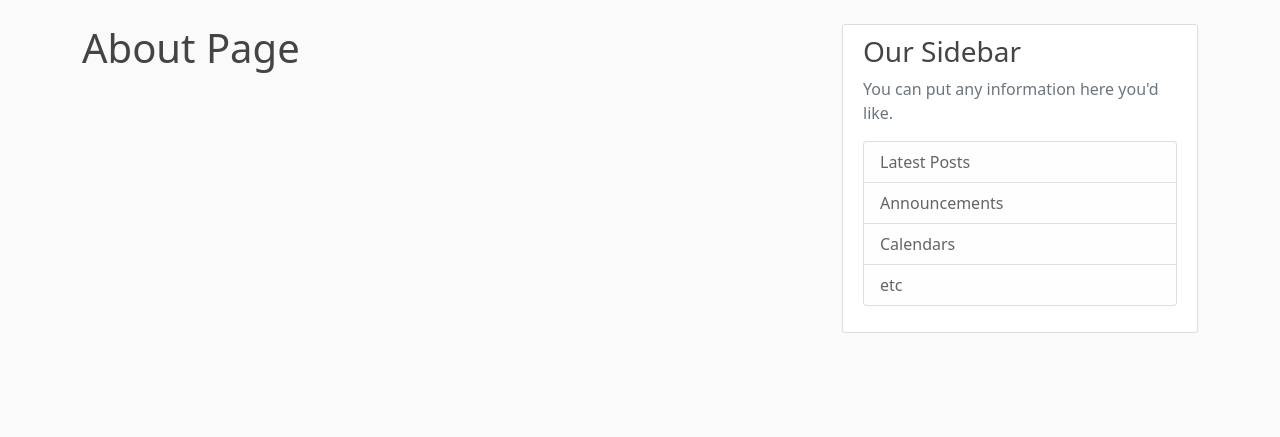
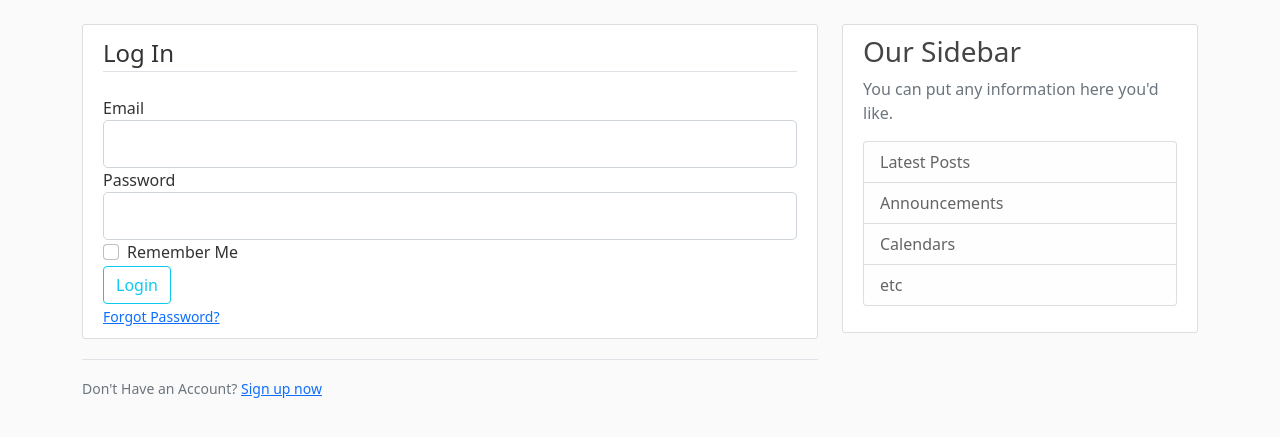
Before and after one commit to Kariaki58/Full_Stack_Development, a Flask app: page /login in a window 1280 px wide. Shown: the part 56-493 px from the top of the page. Run offline with Flask 3, Linux system fonts and the light colour scheme.

Commit message:
studying more of flask

```diff
--- a/flask_tutorial/flask_blog.py
+++ /dev/null
@@ -1,52 +0,0 @@
-from flask import Flask, render_template, url_for, flash, redirect
-from form import RegistrationForm, LoginForm
-
-
-app = Flask(__name__)
-
-
-app.config['SECRET_KEY'] = '4d4dc0cd5e830f7356438e980dfeb96f'
-
-
-posts = [
-    {
-        'author': 'Corey Schafer',
-        'title': 'Blog Post 1',
-        'content': 'First post content',
-        'date_posted': 'April 20, 2018'
-    },
-    {
-        'author': 'Jane Doe',
-        'title': 'Blog Post 2',
-        'content': 'Second post content',
-        'date_posted': 'April 21, 2018'
-    }
-]
-
-@app.route("/")
-@app.route("/home")
-def home():
-    return render_template('home.html', posts=posts)
-
-
-@app.route("/about")
-def about():
-    return render_template('about.html', title='About')
-
-
-@app.route("/register", methods=['GET', 'POST'])
-def register():
-    form = RegistrationForm()
-    if form.validate_on_submit():
-        flash(f'Account created for {form.username.data}!', 'success') #bootstrap success
-        return redirect(url_for('home'))
-    return render_template('register.html', title='Register', form=form)
-
-
-@app.route("/login")
-def login():
-    form = LoginForm()
-    return render_template('login.html', title='Login', form=form)
-
-if __name__ == "__main__":
-    app.run(debug=True)
--- a/flask_tutorial/form.py
+++ b/flask_tutorial/flask_blog/form.py
@@ -1,6 +1,7 @@
 from flask_wtf import FlaskForm
 from wtforms import StringField, PasswordField, SubmitField, BooleanField
-from wtforms.validators import DataRequired, Length, Email, EqualTo
+from wtforms.validators import DataRequired, Email, EqualTo, Length, ValidationError
+from flask_blog.models import User
 
 
 class RegistrationForm(FlaskForm):
@@ -12,6 +13,17 @@ class RegistrationForm(FlaskForm):
     submit = SubmitField('Sign Up')
 
 
+    def validate_username(self, username):
+        user = User.query.filter_by(username=username.data).first()
+        if user:
+            raise ValidationError('username exits')
+
+    def validate_email(self, email):
+        user = User.query.filter_by(email=email.data).first()
+        if user:
+            raise ValidationError('email exits')
+
+
 class LoginForm(FlaskForm):
     email = StringField('Email', validators=[DataRequired(), Email()])
     password = PasswordField('Password', validators=[DataRequired(), Length(min=4)])
--- /dev/null
+++ b/flask_tutorial/flask_blog/routes.py
@@ -0,0 +1,74 @@
+from flask import render_template, url_for, flash, redirect, request
+from flask_blog.form import RegistrationForm, LoginForm
+from flask_blog import app, bcrypt, db
+from flask_blog.models import User, Post
+from flask_login import login_user, current_user, logout_user, login_required
+
+
+posts = [
+    {
+        'author': 'Corey Schafer',
+        'title': 'Blog Post 1',
+        'content': 'First post content',
+        'date_posted': 'April 20, 2018'
+    },
+    {
+        'author': 'Jane Doe',
+        'title': 'Blog Post 2',
+        'content': 'Second post content',
+        'date_posted': 'April 21, 2018'
+    }
+]
+
+@app.route("/")
+@app.route("/home")
+def home():
+    return render_template('home.html', posts=posts)
+
+
+@app.route("/about")
+def about():
+    return render_template('about.html', title='About')
+
+
+@app.route("/register", methods=['GET', 'POST'])
+def register():
+    if current_user.is_authenticated:
+        return redirect(url_for('home'))
+    form = RegistrationForm()
+    if form.validate_on_submit():
+        hashed_password = bcrypt.generate_password_hash(form.password.data).decode('utf-8')
+        user = User(username=form.username.data, email=form.email.data, password=hashed_password)
+        db.session.add(user)
+        db.session.commit()
+        flash('Your accout has been created!', 'success') #bootstrap success
+        return redirect(url_for('login'))
+    return render_template('register.html', title='Register', form=form)
+
+
+@app.route("/login", methods=['GET', 'POST'])
+def login():
+    if current_user.is_authenticated:
+        return redirect(url_for('home'))
+    form = LoginForm()
+    if form.validate_on_submit():
+        user = User.query.filter_by(email=form.email.data).first()
+        if user and bcrypt.check_password_hash(user.password, form.password.data):
+            login_user(user, remember=form.remember.data)
+            next_page = request.args.get('next')
+            return redirect(next_page) if next_page else redirect(url_for('home'))
+        else:
+            flash('Login failed. Please check username and password', 'danger')
+    return render_template('login.html', title='Login', form=form)
+
+
+@app.route('/logout')
+def logout():
+    logout_user()
+    return redirect(url_for('home'))
+
+
+@app.route('/account')
+@login_required
+def account():
+    return render_template('account.html', title='Account')
--- a/flask_tutorial/templates/login.html
+++ b/flask_tutorial/flask_blog/templates/account.html
@@ -1,4 +1,4 @@
 {% extends 'layout.html' %}
 {% block content %}
-    <h1>About Page</h1>
+    <h1>{{ current_user.username }}</h1>
 {% endblock content %}
--- a/flask_tutorial/templates/home.html
+++ b/flask_tutorial/flask_blog/templates/home.html
@@ -7,10 +7,9 @@
                 <a class="mr-2" href="#">{{ post.author }}</a>
                 <small class="text-muted">{{ post.date_posted }}</small>
             </div>
-            <h2><a class="article-title" href="#">{{ post.title }}</a></h2>
-            <p class="article-content">{{ post.content }}</p>
+                <h2><a class="article-title" href="#">{{ post.title }}</a></h2>
+                <p class="article-content">{{ post.content }}</p>
             </div>
         </article>
-
     {% endfor %}
 {% endblock content %}
--- a/flask_tutorial/templates/layout.html
+++ b/flask_tutorial/flask_blog/templates/layout.html
@@ -26,8 +26,13 @@
               </div>
               <!-- Navbar Right Side -->
               <div class="navbar-nav">
-                <a class="nav-item nav-link" href="/login">Login</a>
-                <a class="nav-item nav-link" href="/register">Register</a>
+                {% if current_user.is_authenticated %}
+                <a class="nav-item nav-link"  href="{{ url_for('account') }}">Account</a>
+                  <a class="nav-item nav-link"  href="{{ url_for('logout') }}">logout</a>
+                {% else %}
+                  <a class="nav-item nav-link" href="{{ url_for('login') }}">Login</a>
+                  <a class="nav-item nav-link" href="{{ url_for('register') }}">Register</a>
+                {% endif %}
               </div>
             </div>
           </div>
--- /dev/null
+++ b/flask_tutorial/flask_blog/templates/login.html
@@ -0,0 +1,52 @@
+{% extends 'layout.html' %}
+{% block content %}
+    <div class="content-section">
+        <form action="" method="POST">
+            {{ form.hidden_tag() }}
+            <fieldset class="form-group">
+                <legend class="border-bottom mb-4">Log In</legend>
+                <div class="form-group">
+                    {{ form.email.label(class="form-control-label") }}
+                    {% if form.email.errors %}
+                        {{ form.email(class="form-control form-control-lg is-invalid") }}
+                        <div class="invalid-feedback">
+                            {% for error in form.email.errors %}
+                                <span>{{ error }}</span>
+                            {% endfor %}
+                        </div>
+                    {% else %}
+                        {{ form.email(class="form-control form-control-lg") }}
+                    {% endif %}
+                </div>
+                <div class="form-group">
+                    {{ form.password.label(class="form-control-label") }}
+                    {% if form.password.errors %}
+                        {{ form.password(class="form-control form-control-lg is-invalid") }}
+                        <div class="invalid-feedback">
+                            {% for error in form.password.errors %}
+                                <span>{{ error }}</span>
+                            {% endfor %}
+                        </div>
+                    {% else %}
+                        {{ form.password(class="form-control form-control-lg") }}
+                    {% endif %}
+                </div>
+                <div class="form-check">
+                    {{ form.remember(class="form-check-input") }}
+                    {{ form.remember.label(class="form-check-label") }}
+                </div>
+            </fieldset>
+            <div class="form-group">
+                {{ form.submit(class="btn btn-outline-info") }}
+            </div>
+            <small class="text-muted ml-2">
+                <a href="#">Forgot Password?</a>
+            </small>
+        </form>
+    </div>
+    <div class="border-top pt-3">
+        <small class="text-muted">
+            Don't Have an Account? <a class="ml-2" href="{{ url_for('register') }}">Sign up now</a>
+        </small>
+    </div>
+{% endblock content %}
--- /dev/null
+++ b/flask_tutorial/run.py
@@ -0,0 +1,5 @@
+from flask_blog import app
+
+
+if __name__ == "__main__":
+    app.run(debug=True)
```
Also changed, not shown: flask_tutorial/flask_blog/__init__.py (added, +23 -0 lines), flask_tutorial/flask_blog/models.py (added, +31 -0 lines), flask_tutorial/flask_blog/templates/register.html (added, +71 -0 lines), flask_tutorial/templates/register.html (deleted, +0 -35 lines), flask_tutorial/flask_blog/instance/site.db (added), flask_tutorial/flask_blog/static/main.css (renamed from flask_tutorial/static/main.css), flask_tutorial/flask_blog/templates/about.html (renamed from flask_tutorial/templates/about.html), flask_tutorial/instance/site.db (added).
